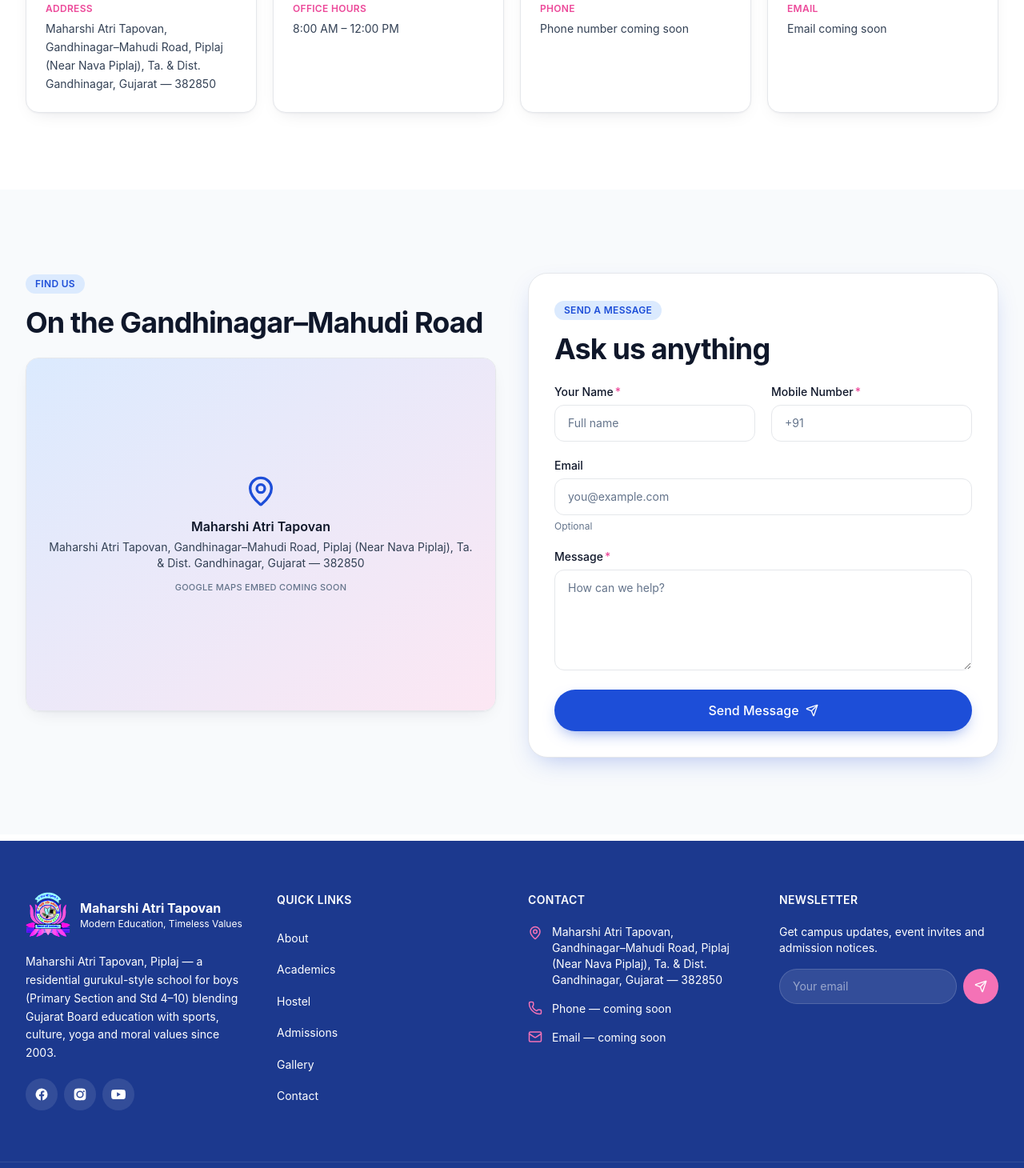
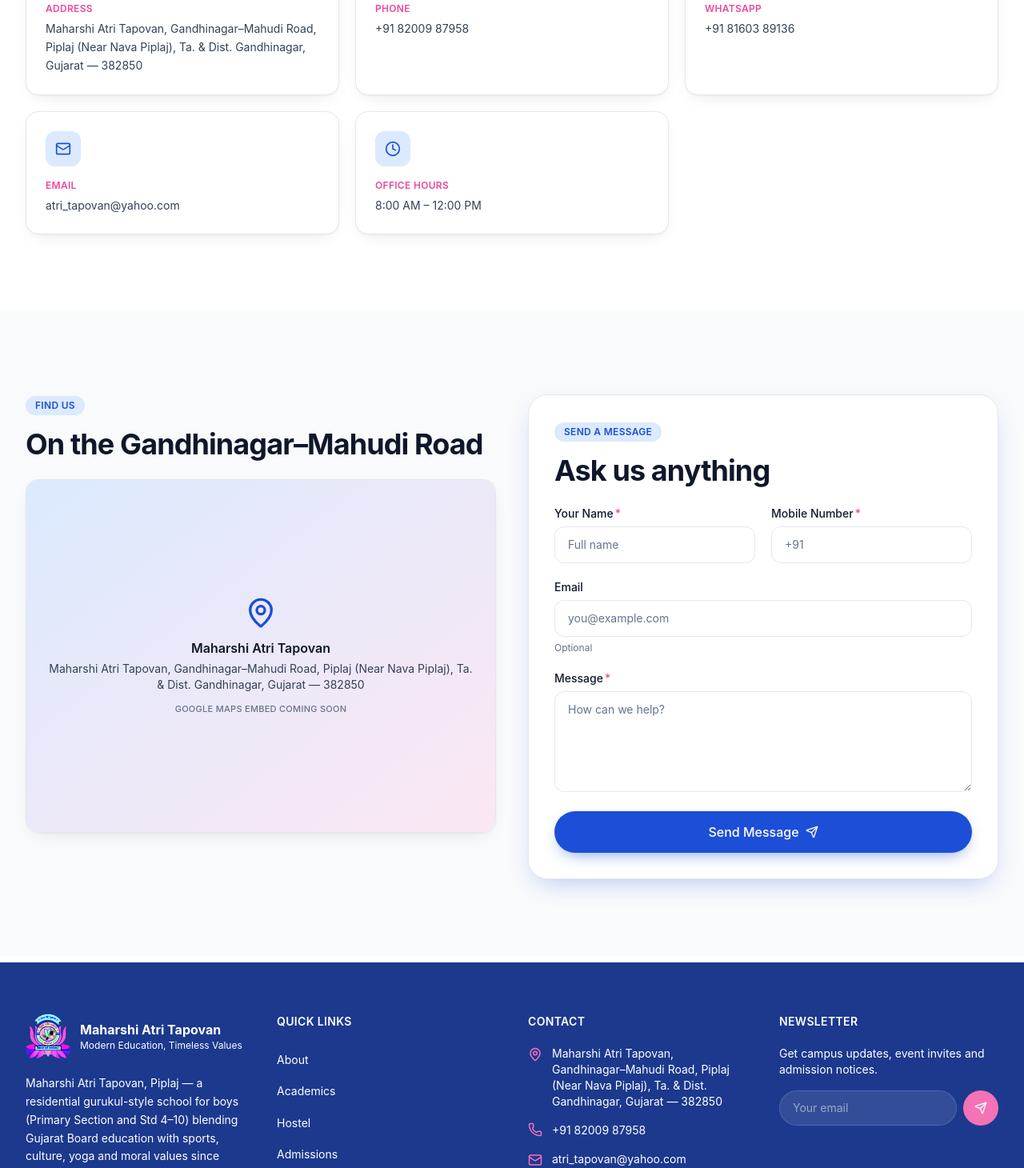
Before and after one commit to DhruvBabariya9120/maharshi-atri-tapovan, a React (Vite) app: page /contact in a window 1280 px wide. Shown: the part 680-2140 px from the top of the page at 80% size. Built offline with nearby package versions, Linux system fonts and the light colour scheme.

Commit message:
feat: add WhatsApp contact option in Footer and update contact details; enhance Contact page with WhatsApp support

```diff
--- a/src/components/layout/Footer.tsx
+++ b/src/components/layout/Footer.tsx
@@ -8,6 +8,7 @@
 import logo from '../../assets/logo.svg'
 
 const socials = [
+  { brand: 'whatsapp' as const, label: 'WhatsApp', href: contact.whatsappLink },
   { brand: 'facebook' as const, label: 'Facebook', href: contact.socials.facebook },
   { brand: 'instagram' as const, label: 'Instagram', href: contact.socials.instagram },
   { brand: 'youtube' as const, label: 'YouTube', href: contact.socials.youtube },
@@ -83,21 +84,29 @@
                 href={`https://www.google.com/maps/search/?api=1&query=${encodeURIComponent(contact.address)}`}
                 target="_blank"
                 rel="noreferrer"
-                className="flex gap-3 rounded-sm underline-offset-2 transition-colors hover:text-white hover:underline focus-visible:outline-2 focus-visible:outline-offset-2 focus-visible:outline-accent"
+                className="flex gap-3 rounded-sm no-underline transition-colors hover:text-white focus-visible:outline-2 focus-visible:outline-offset-2 focus-visible:outline-accent"
               >
                 <MapPin className="text-accent mt-0.5 h-[18px] w-[18px] shrink-0" />
                 {contact.address}
               </a>
             </li>
-            <li className="flex gap-3">
-              <Phone className="text-accent h-[18px] w-[18px] shrink-0" />
-              <span>
+            <li>
+              <a
+                href={`tel:${contact.schoolOffice.replace(/\s+/g, '')}`}
+                className="flex gap-3 rounded-sm no-underline transition-colors hover:text-white"
+              >
+                <Phone className="text-accent h-[18px] w-[18px] shrink-0" />
                 {contact.schoolOffice === TODO ? 'Phone — coming soon' : contact.schoolOffice}
-              </span>
+              </a>
             </li>
-            <li className="flex gap-3">
-              <Mail className="text-accent h-[18px] w-[18px] shrink-0" />
-              <span>{contact.email === TODO ? 'Email — coming soon' : contact.email}</span>
+            <li>
+              <a
+                href={`mailto:${contact.email}`}
+                className="flex gap-3 rounded-sm break-all no-underline transition-colors hover:text-white"
+              >
+                <Mail className="text-accent mt-0.5 h-[18px] w-[18px] shrink-0" />
+                {contact.email === TODO ? 'Email — coming soon' : contact.email}
+              </a>
             </li>
           </ul>
         </div>
--- a/src/components/ui/SocialIcon.tsx
+++ b/src/components/ui/SocialIcon.tsx
@@ -1,6 +1,8 @@
-type Brand = 'facebook' | 'instagram' | 'youtube'
+type Brand = 'facebook' | 'instagram' | 'youtube' | 'whatsapp'
 
 const paths: Record<Brand, string> = {
+  whatsapp:
+    'M17.472 14.382c-.297-.149-1.758-.867-2.03-.967-.273-.099-.471-.148-.67.15-.197.297-.767.966-.94 1.164-.173.199-.347.223-.644.075-.297-.15-1.255-.463-2.39-1.475-.883-.788-1.48-1.761-1.653-2.059-.173-.297-.018-.458.13-.606.134-.133.298-.347.446-.52.149-.174.198-.298.298-.497.099-.198.05-.371-.025-.52-.075-.149-.669-1.612-.916-2.207-.242-.579-.487-.5-.669-.51-.173-.008-.371-.01-.57-.01-.198 0-.52.074-.792.372-.272.297-1.04 1.016-1.04 2.479 0 1.462 1.065 2.875 1.213 3.074.149.198 2.096 3.2 5.077 4.487.709.306 1.262.489 1.694.625.712.227 1.36.195 1.871.118.571-.085 1.758-.719 2.006-1.413.248-.694.248-1.289.173-1.413-.074-.124-.272-.198-.57-.347m-5.421 7.403h-.004a9.87 9.87 0 0 1-5.031-1.378l-.361-.214-3.741.982.998-3.648-.235-.374a9.86 9.86 0 0 1-1.51-5.26c.001-5.45 4.436-9.884 9.888-9.884 2.64 0 5.122 1.03 6.988 2.898a9.825 9.825 0 0 1 2.893 6.994c-.003 5.45-4.437 9.884-9.885 9.884m8.413-18.297A11.815 11.815 0 0 0 12.05 0C5.495 0 .16 5.335.157 11.892c0 2.096.547 4.142 1.588 5.945L.057 24l6.305-1.654a11.882 11.882 0 0 0 5.683 1.448h.005c6.554 0 11.89-5.335 11.893-11.893a11.821 11.821 0 0 0-3.48-8.413',
   facebook:
     'M22 12a10 10 0 1 0-11.56 9.88v-6.99H7.9V12h2.54V9.8c0-2.5 1.49-3.89 3.78-3.89 1.09 0 2.24.2 2.24.2v2.46h-1.26c-1.24 0-1.63.77-1.63 1.56V12h2.78l-.44 2.89h-2.34v6.99A10 10 0 0 0 22 12Z',
   instagram:
--- a/src/data/site.ts
+++ b/src/data/site.ts
@@ -401,9 +401,17 @@
   address:
     'Maharshi Atri Tapovan, Gandhinagar–Mahudi Road, Piplaj (Near Nava Piplaj), Ta. & Dist. Gandhinagar, Gujarat — 382850',
   officeHours: '8:00 AM – 12:00 PM',
-  schoolOffice: TODO, // +91-XXXXXXXXXX
-  admissionsPhone: TODO, // +91-XXXXXXXXXX
-  email: TODO, // info@example.com
+  schoolOffice: '+91 82009 87958',
+  admissionsPhone: '+91 82009 87958',
+  email: 'atri_tapovan@yahoo.com',
+  whatsapp: '+91 81603 89136',
+  whatsappMessage:
+    'I would like to know more about admissions at Maharshi Atri Tapovan for my child. Please share the admission process and other details. Thank you.',
+  whatsappLink:
+    'https://wa.me/918160389136?text=' +
+    encodeURIComponent(
+      'I would like to know more about admissions at Maharshi Atri Tapovan for my child. Please share the admission process and other details. Thank you.',
+    ),
   mapEmbed: TODO, // Google Maps embed URL
   socials: {
     facebook: TODO,
--- a/src/pages/Contact.tsx
+++ b/src/pages/Contact.tsx
@@ -1,5 +1,5 @@
 import { motion } from 'framer-motion'
-import { Clock, Mail, MapPin, Phone } from 'lucide-react'
+import { Clock, Mail, MapPin, MessageCircle, Phone } from 'lucide-react'
 import { Section } from '../components/ui/Section'
 import { SectionHeading } from '../components/ui/SectionHeading'
 import { Reveal, RevealItem } from '../components/ui/Reveal'
@@ -13,25 +13,32 @@
     icon: MapPin,
     label: 'Address',
     value: contact.address,
-    pending: false,
+    href: `https://www.google.com/maps/search/?api=1&query=${encodeURIComponent(contact.address)}`,
+    external: true,
+  },
+  {
+    icon: Phone,
+    label: 'Phone',
+    value: contact.schoolOffice,
+    href: `tel:${contact.schoolOffice.replace(/\s+/g, '')}`,
+  },
+  {
+    icon: MessageCircle,
+    label: 'WhatsApp',
+    value: contact.whatsapp,
+    href: contact.whatsappLink,
+    external: true,
+  },
+  {
+    icon: Mail,
+    label: 'Email',
+    value: contact.email,
+    href: `mailto:${contact.email}`,
   },
   {
     icon: Clock,
     label: 'Office Hours',
     value: contact.officeHours,
-    pending: false,
-  },
-  {
-    icon: Phone,
-    label: 'Phone',
-    value: contact.schoolOffice === TODO ? 'Phone number coming soon' : contact.schoolOffice,
-    pending: contact.schoolOffice === TODO,
-  },
-  {
-    icon: Mail,
-    label: 'Email',
-    value: contact.email === TODO ? 'Email coming soon' : contact.email,
-    pending: contact.email === TODO,
   },
 ]
 
@@ -47,20 +54,40 @@
 
       {/* Info cards */}
       <Section>
-        <Reveal className="grid gap-5 sm:grid-cols-2 lg:grid-cols-4" gap={0.07}>
-          {infoCards.map((c) => (
-            <RevealItem key={c.label}>
-              <div className="flex h-full flex-col rounded-2xl border border-border bg-card p-6 shadow-card">
-                <div className="mb-4 flex h-11 w-11 items-center justify-center rounded-xl bg-tint-blue text-brand">
+        <Reveal className="grid gap-5 sm:grid-cols-2 lg:grid-cols-3" gap={0.07}>
+          {infoCards.map((c) => {
+            const inner = (
+              <>
+                <div className="mb-4 flex h-11 w-11 items-center justify-center rounded-xl bg-tint-blue text-brand transition-colors duration-300 group-hover:bg-linear-to-br group-hover:from-brand group-hover:to-accent group-hover:text-white">
                   <c.icon className="h-5 w-5" />
                 </div>
                 <div className="text-xs font-semibold tracking-wide text-accent-strong uppercase">
                   {c.label}
                 </div>
-                <div className="mt-1.5 text-sm leading-relaxed text-content">{c.value}</div>
-              </div>
-            </RevealItem>
-          ))}
+                <div className="mt-1.5 text-sm leading-relaxed break-words text-content">
+                  {c.value}
+                </div>
+              </>
+            )
+            const cardClass =
+              'group flex h-full flex-col rounded-2xl border border-border bg-card p-6 shadow-card transition-all duration-300'
+            return (
+              <RevealItem key={c.label}>
+                {c.href ? (
+                  <a
+                    href={c.href}
+                    target={c.external ? '_blank' : undefined}
+                    rel={c.external ? 'noreferrer' : undefined}
+                    className={`${cardClass} hover:-translate-y-1 hover:border-brand/40 hover:shadow-lift`}
+                  >
+                    {inner}
+                  </a>
+                ) : (
+                  <div className={cardClass}>{inner}</div>
+                )}
+              </RevealItem>
+            )
+          })}
         </Reveal>
       </Section>
 
--- a/src/pages/Home.tsx
+++ b/src/pages/Home.tsx
@@ -20,11 +20,10 @@
 import { ImagePlaceholder } from '../components/ui/ImagePlaceholder'
 import { Icon } from '../lib/icons'
 import { TestimonialCarousel } from '../components/ui/TestimonialCarousel'
-import { GalleryGrid } from '../components/ui/GalleryGrid'
 import { Reveal, RevealItem } from '../components/ui/Reveal'
 import { CTABanner } from '../components/sections/CTABanner'
 import { fadeUp, reveal, stagger } from '../lib/motion'
-import { about, academics, campusLife, hero, hostel, site, stats, testimonials } from '../data/site'
+import { about, academics, campusLife, galleryCategories, hero, hostel, site, stats, testimonials } from '../data/site'
 
 const whyMat = [
   {
@@ -271,12 +270,40 @@
         </div>
       </Section>
 
-      {/* Gallery preview */}
+      {/* Gallery preview — 3 photos + a clear "view all" tile */}
       <Section>
         <SectionHeading eyebrow="Gallery" title="Glimpses of the tapovan" />
-        <div className="mt-14">
-          <GalleryGrid />
-        </div>
+        <Reveal className="mt-14 grid gap-5 sm:grid-cols-2 lg:grid-cols-4" gap={0.08}>
+          {galleryCategories.slice(0, 3).map((c) => (
+            <RevealItem key={c.key}>
+              <Link
+                to="/gallery"
+                aria-label={`View ${c.label} in the gallery`}
+                className="group block cursor-pointer overflow-hidden rounded-2xl"
+              >
+                <div className="transition-transform duration-500 group-hover:scale-105">
+                  <ImagePlaceholder label={c.label} icon={c.icon} ratio="square" />
+                </div>
+              </Link>
+            </RevealItem>
+          ))}
+          <RevealItem>
+            <Link
+              to="/gallery"
+              className="group from-brand to-accent shadow-lift relative flex aspect-square flex-col items-center justify-center gap-3 overflow-hidden rounded-2xl bg-linear-to-br p-6 text-center text-white transition-transform duration-300 hover:-translate-y-1.5"
+            >
+              <span
+                aria-hidden="true"
+                className="pointer-events-none absolute -top-10 -right-10 h-32 w-32 rounded-full bg-white/20 blur-2xl"
+              />
+              <span className="relative flex h-14 w-14 items-center justify-center rounded-full bg-white/20 backdrop-blur transition-transform duration-300 group-hover:scale-110">
+                <ArrowRight className="h-7 w-7 transition-transform duration-300 group-hover:translate-x-1" />
+              </span>
+              <span className="font-display relative text-lg font-bold">View full gallery</span>
+              <span className="relative text-sm text-white/85">Explore all photos</span>
+            </Link>
+          </RevealItem>
+        </Reveal>
       </Section>
 
       {/* Testimonials */}
```
Also changed, not shown: src/pages/Achievements.tsx (+9 -12 lines).
